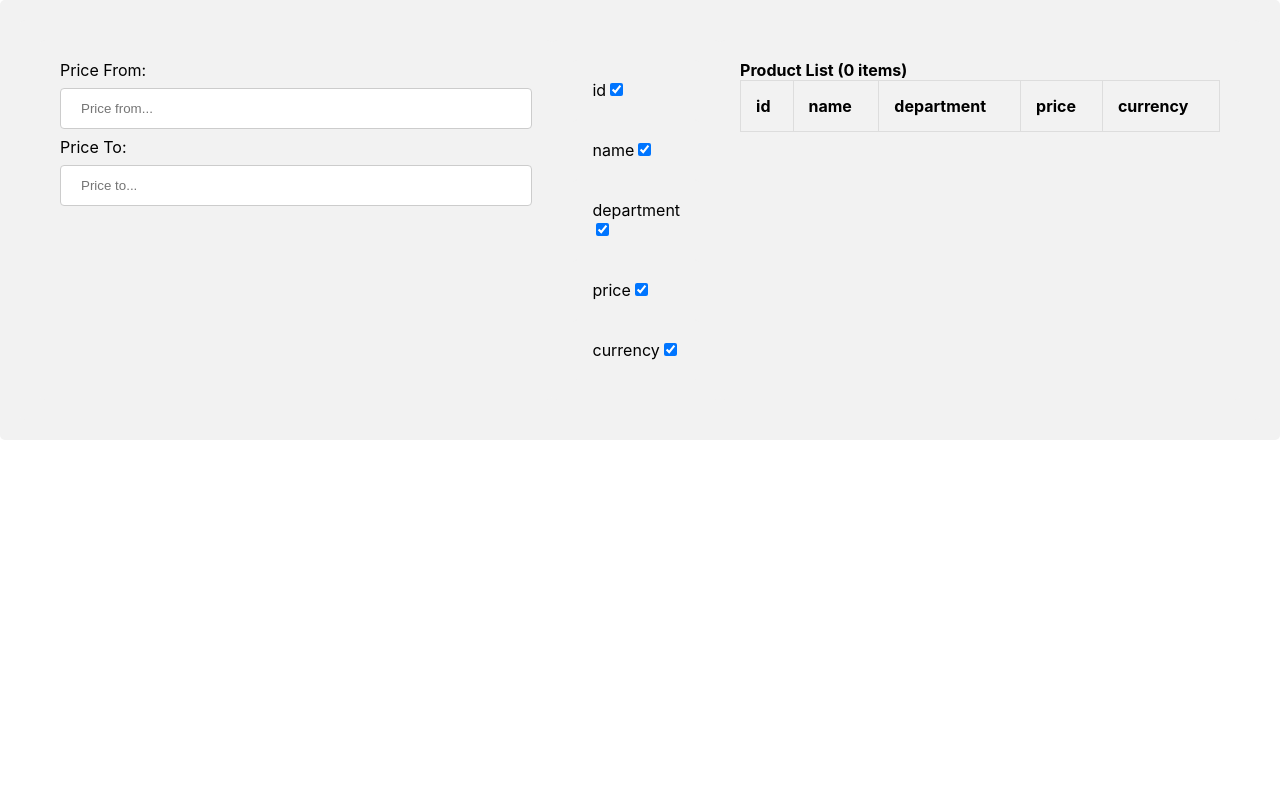
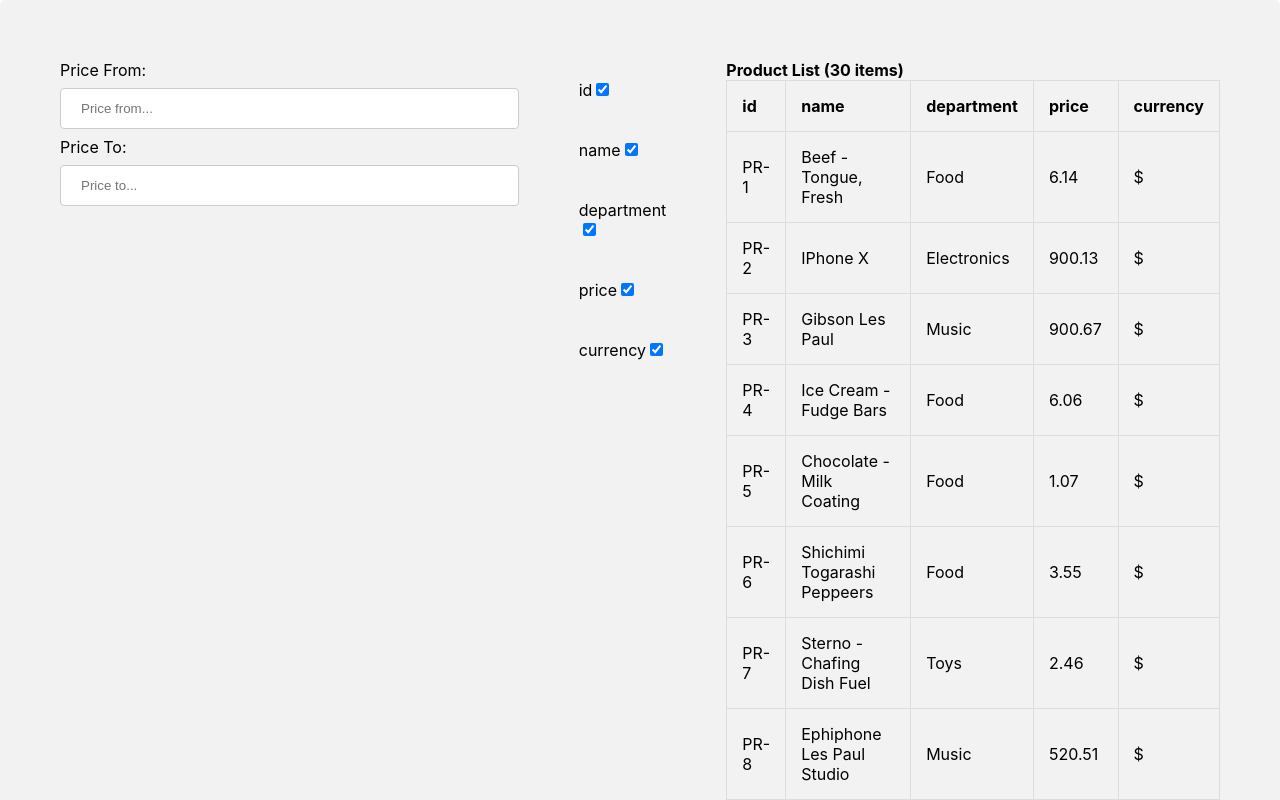
Before and after one commit to SegopotsoMakhutja/DevSkiller---Search-Engine, a React (Create React App) app: page / in a window 1280 px wide. Shown: the top 800 px of the page. Built offline with nearby package versions, Linux system fonts and the light colour scheme.

Commit message:
add search component solutions

```diff
--- a/src/components/Search.js
+++ b/src/components/Search.js
@@ -4,8 +4,6 @@ import '../styles/Search.css';
 import { ToggleColumns } from './ToggleColumns';
 import { ProductList } from './ProductList';
 import { FilterForm } from './FilterForm';
-
-import products from '../assets/products.json'
 
 export const Search = (props) => {
   const [price, setPrice] = useState({ priceFrom: '', priceTo: '' });
@@ -26,30 +24,61 @@ export const Search = (props) => {
     setColumns({ ...columns, [name]: checked });
   }
 
-  // array to show only products that match the price range and columns checked.
-  const filterProducts = (data, price, columns) => {
-    return data.filter((product) => {
-      return product.price >= price.priceFrom && product.price <= price.priceTo &&
-        Object.keys(columns).every(key => columns[key]);
-    });
+  // return filtered props by range priceFrom and priceTo
+  // also filter by higher from priceFrom and lower from priceTo
+  const filterProducts = () => {
+    const { priceFrom, priceTo } = price;
+    const { products } = props;
+
+    // this is a no operation return.
+    if (priceFrom === '' && priceTo === '') {
+      return products;
+    }
+
+    // filter by a higher priceFrom and a lower priceTo
+    if (priceFrom !== '' && priceTo !== '') {
+      return products.filter(product => {
+        const price = Number(product.price);
+        return price >= Number(priceFrom) && price <= Number(priceTo);
+      });
+    }
+
+    // filter by a lower priceFrom or a higher priceTo
+    if (priceFrom !== '') {
+      return products.filter(product => {
+        const price = Number(product.price);
+        return price >= Number(priceFrom);
+      });
+    }
+
+    // filter by a higher priceFrom
+    if (priceTo !== '') {
+      return products.filter(product => {
+        const price = Number(product.price);
+        return price <= Number(priceTo);
+      });
+    }
   };
 
-  let displayedProducts = filterProducts(products, price, columns);
+  let displayedProducts = filterProducts();
 
   return (
     <div className="Products">
       <FilterForm
         priceFrom={price.priceFrom}
         priceTo={price.priceTo}
-        onPriceInputChange={onPriceInputChange} />
+        onPriceInputChange={onPriceInputChange}
+      />
 
       <ToggleColumns
         onCheckboxClick={onCheckboxClick}
-        columns={columns} />
+        columns={columns}
+      />
 
       <ProductList
         products={displayedProducts}
-        columns={columns} />
+        columns={columns}
+      />
     </div>
   );
 }
```
